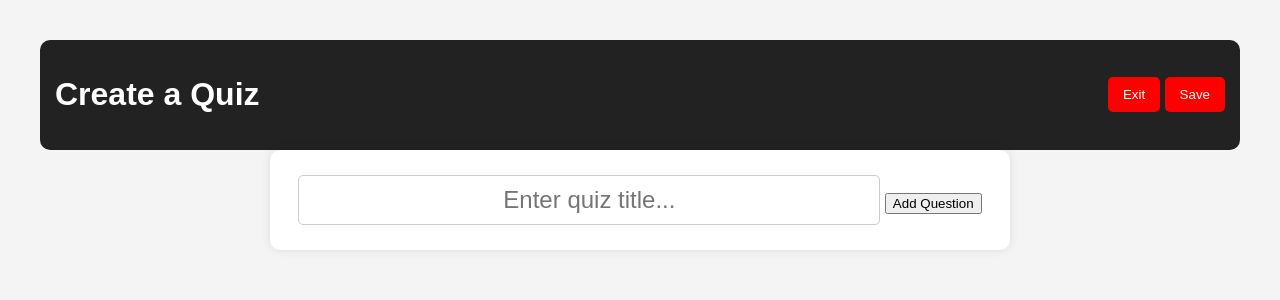
After one commit to Nzm15/KQuizz, a Flask app: template KidocodeQuizz/templates/create.html in a window 1280 px wide. The commit adds this page. Shown: the top 300 px of the page. Run offline with Flask 3, Linux system fonts and the light colour scheme; the template is opened without the code that fills it, so the values that code supplies are empty; some libraries are stand-ins or nearby versions.

Commit message:
Current changes.

```diff
--- /dev/null
+++ b/KidocodeQuizz/templates/create.html
@@ -0,0 +1,150 @@
+<!DOCTYPE html>
+<html lang="en">
+<head>
+    <meta charset="UTF-8">
+    <meta name="viewport" content="width=device-width, initial-scale=1.0">
+    <title>Create Quiz</title>
+    <script src="https://www.gstatic.com/firebasejs/9.6.1/firebase-app.js"></script>
+    <script src="https://www.gstatic.com/firebasejs/9.6.1/firebase-firestore.js"></script>
+    <script src="https://www.gstatic.com/firebasejs/9.6.1/firebase-storage.js"></script>
+    <style>
+        body {
+            font-family: 'Poppins', sans-serif;
+            margin: 20px;
+            padding: 20px;
+            text-align: center;
+            background-color: #f4f4f4;
+        }
+        .header {
+            display: flex;
+            justify-content: space-between;
+            align-items: center;
+            background: #222;
+            color: white;
+            padding: 15px;
+            border-radius: 10px;
+        }
+        .header button {
+            background: red;
+            color: white;
+            border: none;
+            padding: 10px 15px;
+            cursor: pointer;
+            border-radius: 5px;
+        }
+        .container {
+            max-width: 700px;
+            margin: auto;
+            background: white;
+            padding: 20px;
+            border-radius: 10px;
+            box-shadow: 0px 0px 10px rgba(0, 0, 0, 0.1);
+        }
+        .quiz-title {
+            font-size: 24px;
+            padding: 10px;
+            width: 90%;
+            text-align: center;
+            margin-bottom: 20px;
+            border-radius: 8px;
+        }
+        .question {
+            background: #fff;
+            padding: 15px;
+            margin: 10px 0;
+            border-radius: 8px;
+            box-shadow: 0px 0px 5px rgba(0, 0, 0, 0.1);
+        }
+        .answers {
+            display: flex;
+            flex-direction: column;
+            gap: 5px;
+            align-items: center;
+        }
+        select, input[type="text"], input[type="file"] {
+            width: 80%;
+            padding: 10px;
+            margin: 5px 0;
+            border-radius: 5px;
+            border: 1px solid #ccc;
+        }
+        .add-remove-btns {
+            margin-top: 10px;
+        }
+    </style>
+</head>
+<body>
+    <div class="header">
+        <h1>Create a Quiz</h1>
+        <div>
+            <button onclick="window.location.href='quizzes.html'">Exit</button>
+            <button onclick="saveQuiz()">Save</button>
+        </div>
+    </div>
+
+    <div class="container">
+        <input type="text" id="quizTitle" class="quiz-title" placeholder="Enter quiz title...">
+        <button onclick="addQuestion()">Add Question</button>
+        <div id="questionContainer"></div>
+    </div>
+
+    <script>
+        let questions = [];
+
+        function addQuestion() {
+            let questionID = `q${questions.length + 1}`;
+            let questionHTML = `
+                <div class="question" id="${questionID}">
+                    <input type="text" placeholder="Enter Question Text" class="quiz-title">
+                    <input type="file" onchange="uploadMedia(event, '${questionID}')">
+                    <select onchange="changeAnswerType('${questionID}', this.value)">
+                        <option value="single">Single Choice</option>
+                        <option value="multi">Multiple Choice</option>
+                        <option value="typing">Typing Answer</option>
+                    </select>
+                    <div class="answers" id="answers-${questionID}">
+                        ${generateAnswerFields(questionID, 'single')}
+                    </div>
+                    <div class="add-remove-btns">
+                        <button onclick="duplicateQuestion('${questionID}')">Duplicate</button>
+                        <button onclick="removeQuestion('${questionID}')">Remove</button>
+                    </div>
+                </div>
+            `;
+            document.getElementById("questionContainer").innerHTML += questionHTML;
+            questions.push({ questionID, type: 'single', answers: [] });
+        }
+
+        function generateAnswerFields(id, type) {
+            if (type === 'typing') {
+                return `<input type="text" placeholder="Correct Answer">`;
+            } else {
+                return `
+                    <div>
+                        <input type="text" placeholder="Option 1"> <input type="checkbox">
+                        <input type="text" placeholder="Option 2"> <input type="checkbox">
+                    </div>
+                `;
+            }
+        }
+
+        function changeAnswerType(id, type) {
+            document.getElementById(`answers-${id}`).innerHTML = generateAnswerFields(id, type);
+        }
+
+        function saveQuiz() {
+            let quizID = generateQuizID();
+            let title = document.getElementById("quizTitle").value;
+            let quizData = { quizID, title, questions };
+            db.collection("quizzes").doc(quizID).set(quizData).then(() => {
+                alert("Quiz Saved!");
+                window.location.href = `quiz.html?quizID=${quizID}`;
+            });
+        }
+
+        function generateQuizID() {
+            return Math.random().toString(36).substring(2, 8).toUpperCase();
+        }
+    </script>
+</body>
+</html>
--- a/KidocodeQuizz/templates/header.html
+++ b/KidocodeQuizz/templates/header.html
@@ -1,6 +1,6 @@
 <style>
     header {
-        font-family: Poppins, sans-serif;
+        font-family: 'Poppins', sans-serif;
         background-color: #007bff;
         color: white;
         padding: 1rem;
@@ -125,7 +125,7 @@
     </div>
     <div class="header-middle">
         <div class="search-bar">
-            <input type="text" placeholder="Search...">
+            <input type="text" placeholder="Search for a specific quiz by name...">
             <button>Search</button>
         </div>
     </div>
--- a/KidocodeQuizz/templates/index.html
+++ b/KidocodeQuizz/templates/index.html
@@ -7,7 +7,7 @@
     <style>
         /* CSS Styling */
         body {
-            font-family: Poppins, sans-serif;
+            font-family: 'Poppins', sans-serif;
             background-color: #f4f4f9;
             color: #333;
             margin: 0;
@@ -97,7 +97,7 @@
 
         // Create Quiz Functionality
         document.getElementById("create-btn").addEventListener("click", () => {
-            alert("Creating new quiz...");  // Replace with Firebase logic
+            window.location.href = "create.html";  // Redirects to create.html
         });
     </script>
 
```
Also changed, not shown: KidocodeQuizz/templates/quizzes.html (added).
